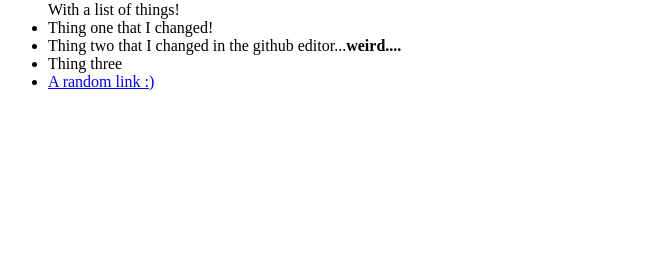
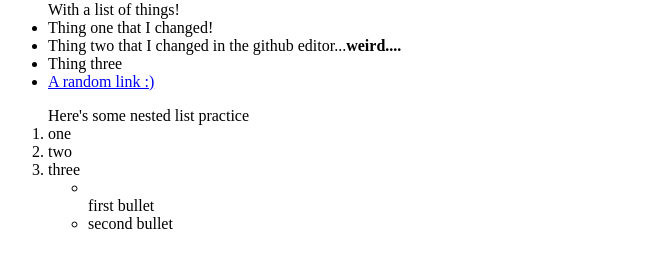
Before and after one commit to kaybeedub/first-form, a plain HTML site: page index.html in a window 1280 px wide. Shown: the part 288-556 px from the top of the page, without its empty margins (0-658 px from the left). Drawn offline with Linux system fonts and the light colour scheme.

Commit message:
with nested lists

```diff
--- a/index.html
+++ b/index.html
@@ -13,6 +13,14 @@
       <li>Thing two that I changed in the github editor...<strong>weird....</strong></li>
       <li>Thing three</li>
       <li><a href="http://www.facebook.com">A random link :)</a></li>
+    </ul>
+    <ol>Here's some nested list practice
+      <li>one</li>
+      <li>two</li>
+      <li>three</li>
+        <ul>
+          <li></li>first bullet</li>
+          <li>second bullet</li>
+        </ul>
 </body>
-
 </html>
```
